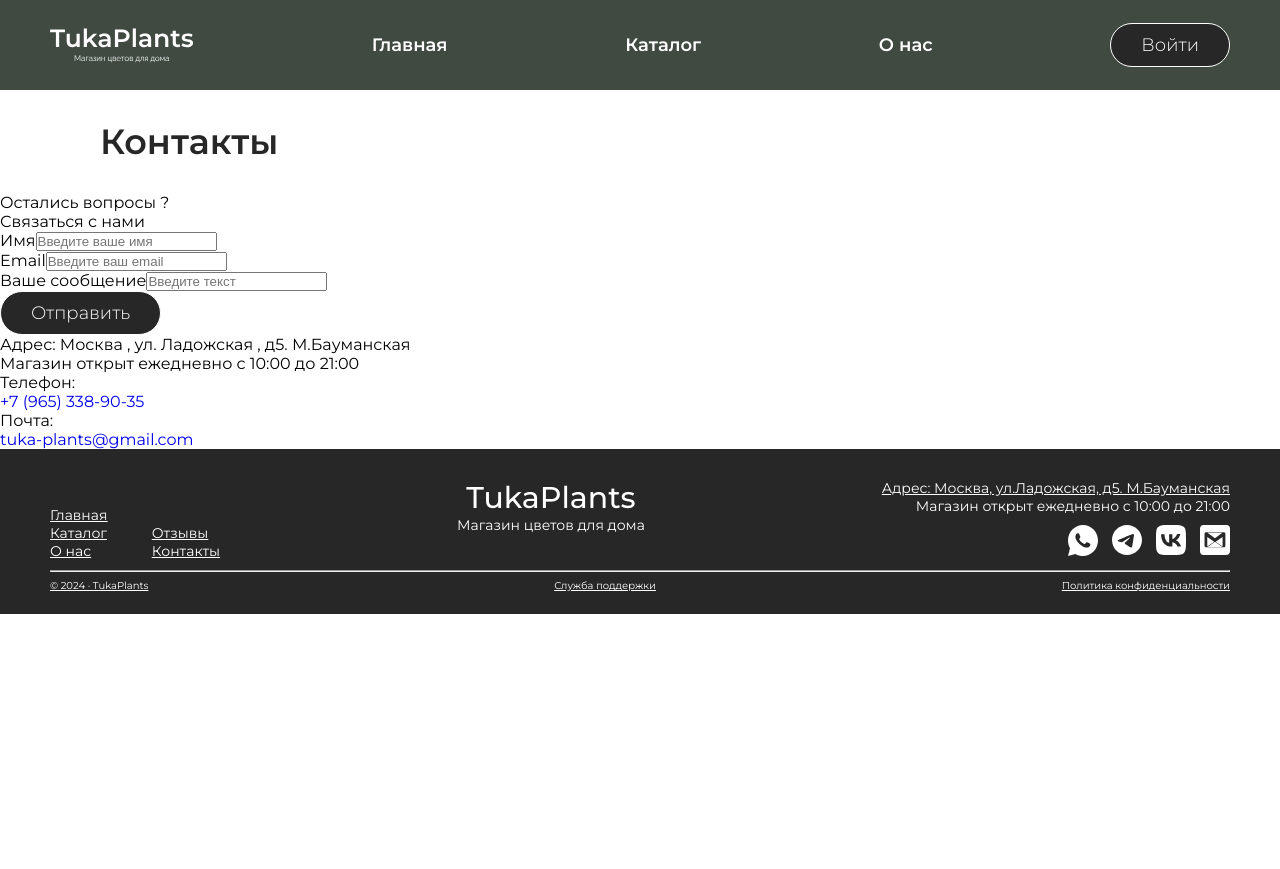
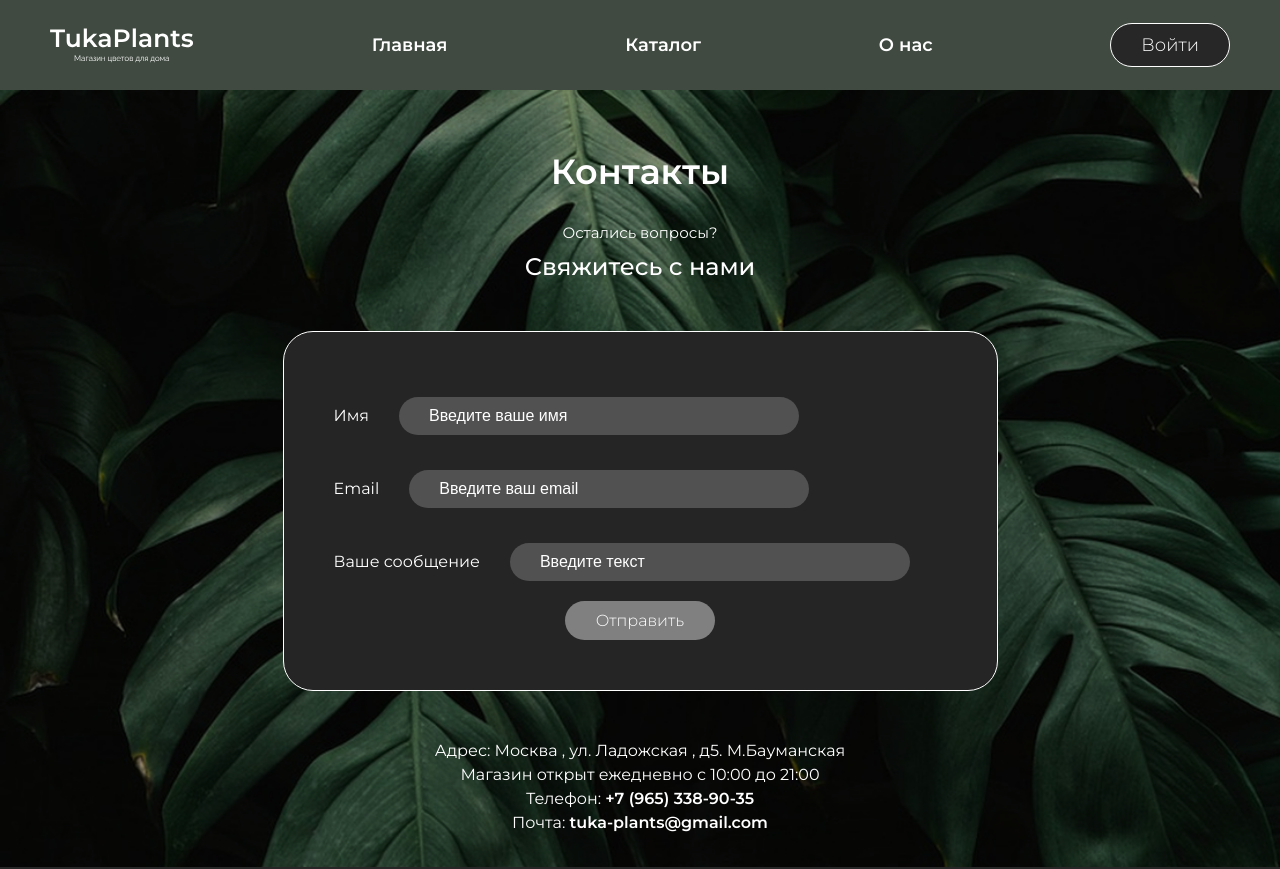
Before and after one commit to khakimovadasha/React-Project-Khakimova, a React (Vite) app in the folder vite-project/: page /CONTACTS in a window 1280 px wide. Shown: the top 869 px of the page. Before the commit the page ends 800 px from the top, so only its background shows below. Built offline with nearby package versions, Linux system fonts and the light colour scheme.

Commit message:
part2 (cстилизация страницы контакты)

```diff
--- a/vite-project/src/components/Footer/index.tsx
+++ b/vite-project/src/components/Footer/index.tsx
@@ -22,22 +22,26 @@ export const InfoWrap = styled.div`
   font-size: 10px;
   text-decoration: underline;
 `;
+
 export const WrapLinks  = styled.div`
   display: flex;
   justify-content: space-between;
   font-size: 14px;
 `;
+
 export const WrapShop = styled.div`
   display: flex;
   flex-direction: column;
   align-items: center;
 `;
+
 export const WrapNav  = styled.div`
   display: flex;
   flex-direction: column;
   align-items: start;
   text-decoration: underline;
 `;
+
 export const WrNv  = styled.div`
   display: flex;
   justify-content: space-between;
@@ -77,7 +81,7 @@ const Footer: React.FC = () => {
           <p>Магазин  цветов для дома</p>
         </WrapShop>
         <div>
-        <a className="address-link" href="https://www.google.com/maps?q=Москва,+ул.+Ладожская,+д5,+М.Бауманская" target="_blank" rel="noopener noreferrer">
+        <a className="address-link" href="https://www.google.com/maps?q=Москва,+ул.+Ладожская,+д5" target="_blank" rel="noopener noreferrer">
           Адрес: Москва, ул.Ладожская, д5. М.Бауманская
         </a>
           <p style={{ display: 'flex', justifyContent: 'flex-end'}}>Магазин открыт ежедневно с 10:00 до 21:00</p>
--- a/vite-project/src/pages/about/index.tsx
+++ b/vite-project/src/pages/about/index.tsx
@@ -2,7 +2,7 @@ import React from 'react';
 import styled from 'styled-components';
 
 const AboutContainer = styled.div`
-  margin: 0 auto;
+  margin: 0 auto 70px;
   font-size: 16px;
   line-height: 1.5;
 `;
@@ -38,17 +38,18 @@ const AboutImage = styled.img`
   width: 300px;
   height: 300px;
   object-fit: cover;
+  padding: 15px;
 `;
 
 const AboutMissionHeader = styled.h2`
   font-size: 20px;
-  margin-top: 20px;
+  margin-top: 40px;
   margin-bottom: 10px;
 `;
 
 const AboutAdvantagesHeader = styled.h2`
   font-size: 20px;
-  margin-top: 20px;
+  margin-top: 40px;
   margin-bottom: 10px;
 `;
 
--- a/vite-project/src/pages/catalog/index.tsx
+++ b/vite-project/src/pages/catalog/index.tsx
@@ -95,19 +95,19 @@ function Catalog() {
 
 
   return (
-    <>
+    <div style={{ margin: '0 50px' }}>
       <h1>Каталог</h1>
       <Table columns={columns} dataSource={displayedData} pagination={false} />
 
 
-      <Button onClick={handlePrevPage} disabled={currentPage === 1}>
+      <Button  style={{ margin: '30px 0px 40px 50px' }} onClick={handlePrevPage} disabled={currentPage === 1}>
         Назад
       </Button>
-      <span style={{ margin: '0 10px' }}>Страница: {currentPage}</span>
+      <span style={{ margin: '0 20px' }}>Страница: {currentPage}</span>
       <Button onClick={handleNextPage} disabled={currentPage === totalPages}>
         Вперёд
       </Button>
-    </>
+    </div>
   );
 }
 
--- a/vite-project/src/pages/contacts/index.tsx
+++ b/vite-project/src/pages/contacts/index.tsx
@@ -1,4 +1,6 @@
-import { SubmitHandler, useForm } from "react-hook-form";
+import React from 'react';
+import styled from 'styled-components';
+import { SubmitHandler, useForm } from 'react-hook-form';
 import { useState } from 'react';
 
 interface IMyForm {
@@ -6,108 +8,201 @@ interface IMyForm {
   age: number;
 }
 
+const FonForm = styled.div`
+  background-image: url('../public/background.png');
+  background-size: cover;
+  background-repeat: no-repeat;
+  text-align: center;
+  padding: 30px 0;
+`;
+
+const HeadForm = styled.h1`
+  font-size: 35px;
+  font-weight: 600;
+  color: var(--white-color);
+`;
+
+const ContactText = styled.p`
+  font-size: 15px;
+  margin: 10px 0;
+  color: var(--white-color);
+`;
+
+const ContactTextTwo = styled.p`
+  font-size: 24px;
+  font-weight: 500;
+  margin: 10px 0;
+  color: var(--white-color);
+`;
+
+const ContactForm = styled.form`
+  display: flex;
+  flex-direction: column;
+  align-items: center;
+  margin: 50px auto;
+  padding: 50px;
+  width: 715px;
+  border-radius: 30px;
+  border: 1px solid var(--white-color);
+  background-color: #252525;
+`;
+
+const FormGroup = styled.div`
+  margin: 10px 0;
+  width: 100%;
+  text-align: left;
+
+  label {
+    font-size: 16px;
+    color: var(--white-color);
+  }
+
+  input {
+    width:  400px;
+    padding: 10px 0px 10px 30px;
+    border: none;
+    border-radius: 30px;
+    background-color: rgba(255, 255, 255, 0.2);
+    color: var(--white-color);
+    font-size: 16px;
+    margin: 5px 30px 10px;
+
+    &::placeholder {
+      color: var(--white-color);
+    }
+  }
+
+  div {
+    color: red;
+    font-size: 14px;
+  }
+`;
+
+const SubmitButton = styled.button`
+  width: 150px;
+  padding: 10px;
+  border: none;
+  border-radius: 30px;
+  background-color: var(--btn-color);
+  color: var(--white-color);
+  font-size: 16px;
+  cursor: pointer;
+  transition: background-color 0.3s ease;
+
+  &:hover {
+    background-color:  #95b57c;
+  }
+
+  &:disabled {
+    background-color: gray;
+    cursor: not-allowed;
+  }
+`;
+
+const ContactInfo = styled.div`
+  text-align: center;
+  font-size: 16px;
+  color: var(--white-color);
+
+  p {
+    margin: 5px 0;
+  }
+
+  a {
+    color: var(--white-color);
+    text-decoration: none;
+    font-weight: 600;
+
+    &:hover {
+      text-decoration: underline;
+    }
+  }
+`;
 
 const Contacts = () => {
-
-
-
   const {
     register, // метод для регистрации вашего инпута, для дальнейшей работы с ним
     handleSubmit, // метод для получения данных формы, если валидация прошла успешна
-    formState: {errors,isValid}, // errors - список ошибок валидации для всех полей формы
-    reset // метод для очистки полей формы
-} = useForm<IMyForm>({
-    mode: "onBlur", // парметр onBlur - отвечает за запуск валидации при не активном состоянии поля
-})
+    formState: { errors, isValid }, // errors - список ошибок валидации для всех полей формы
+    reset, // метод для очистки полей формы
+  } = useForm<IMyForm>({
+    mode: 'onBlur', // парметр onBlur - отвечает за запуск валидации при не активном состоянии поля
+  });
 
-  const saveElement: SubmitHandler<IMyForm> = data => {
+  const saveElement: SubmitHandler<IMyForm> = (data) => {
     // здесь мы передаём новый массив, который содержит все старые элементы и новый
     // ...prev - мы получаем все элементы текущего стэйте (с помощью spread оператора)
-        setTasks((prev) => [...prev, data])
-        reset();
-    }
-
-
-  const [tasks, setTasks] = useState<IMyForm[]>([])
-
-
-
-
+    setTasks((prev) => [...prev, data]);
+    reset();
+  };
+  const [tasks, setTasks] = useState<IMyForm[]>([]);
 
   return (
-    <div>
-      <h1>Контакты</h1>
-      <p>Остались вопросы ?</p>
-      <p>Связаться с нами</p>
-      <form onSubmit={handleSubmit(saveElement)}>
-      <div>
+    <FonForm>
+      <HeadForm>Контакты</HeadForm>
+      <ContactText>Остались вопросы?</ContactText>
+      <ContactTextTwo>Свяжитесь с нами</ContactTextTwo>
+      <ContactForm onSubmit={handleSubmit(saveElement)}>
+        <FormGroup>
           <label htmlFor="name">Имя</label>
           <input
             type="text"
             id="name"
             {...register('name', {
-              required: "Поле обязательно для заполнения",
+              required: 'Поле обязательно для заполнения',
               minLength: {
                 value: 2,
-                message: "Нужно больше символов"
-              }
+                message: 'Нужно больше символов',
+              },
             })}
             placeholder="Введите ваше имя"
           />
           <div>{errors.name?.message}</div>
-        </div>
-        <div>
+        </FormGroup>
+        <FormGroup>
           <label htmlFor="email">Email</label>
           <input
             type="email"
             id="email"
             {...register('email', {
-              required: "Поле обязательно для заполнения",
+              required: 'Поле обязательно для заполнения',
               minLength: {
                 value: 5,
-                message: "Нужно больше символов"
-              }
+                message: 'Нужно больше символов',
+              },
             })}
             placeholder="Введите ваш email"
           />
           <div>{errors.email?.message}</div>
-        </div>
-        <div>
+        </FormGroup>
+        <FormGroup>
           <label htmlFor="text">Ваше сообщение</label>
           <input
             type="text"
             id="text"
             {...register('text', {
-              required: "Поле обязательно для заполнения",
+              required: 'Поле обязательно для заполнения',
               minLength: {
                 value: 5,
-                message: "Нужно больше символов"
-              }
+                message: 'Нужно больше символов',
+              },
             })}
             placeholder="Введите текст"
           />
           <div>{errors.text?.message}</div>
-        </div>
-        <button type="submit" disabled={!isValid}>Отправить</button>
-      </form>
-    <div>
+        </FormGroup>
+        <SubmitButton type="submit" disabled={!isValid}>
+          Отправить
+        </SubmitButton>
+      </ContactForm>
+      <ContactInfo>
+        <p>Адрес: Москва , ул. Ладожская , д5. М.Бауманская</p>
+        <p>Магазин открыт ежедневно с 10:00 до 21:00</p>
+        <p>Телефон: <a href="tel:+79653389035">+7 (965) 338-90-35</a></p>
+        <p>Почта: <a href="mailto:tuka-plants@gmail.com">tuka-plants@gmail.com</a></p>
+      </ContactInfo>
+    </FonForm>
+  );
+};
 
-      </div>
-      {/* {
-        tasks.map((task) =>
-            <p>
-                {task.name} - {task.age}
-            </p>
-        )
-      } */}
-
-
-      <p>Адрес: Москва , ул. Ладожская , д5. М.Бауманская</p>
-      <p>Магазин открыт ежедневно с 10:00 до 21:00</p>
-      <p>Телефон:</p><a href="tel:+79653389035">+7 (965) 338-90-35</a>
-      <p>Почта:</p><a href="mailto:tuka-plants@gmail.com">tuka-plants@gmail.com</a>
-    </div>
-  )
-}
-
-export default  Contacts;
+export default Contacts;
--- a/vite-project/src/pages/home/index.tsx
+++ b/vite-project/src/pages/home/index.tsx
@@ -2,7 +2,7 @@ import React, { useEffect } from 'react';
 
 const Home = () => {
   useEffect(() => {
-    const audio = new Audio('../public/chip.mp3');
+    const audio = new Audio('../public/chipi.mp3');
 
     const handleEnded = () => {
       audio.currentTime = 0;
@@ -21,7 +21,7 @@ const Home = () => {
   return (
     <>
       <h1>Главная</h1>
-      <div style={{ margin: '0 350px'}}>
+      <div style={{ margin: '0 350px 100px'}}>
         <img src="../public/chipi-chipi-chapa-chapa.gif" height="800px" width="800px" alt="gif"/>
       </div>
     </>
```
Also changed, not shown: vite-project/public/background.png (added).
